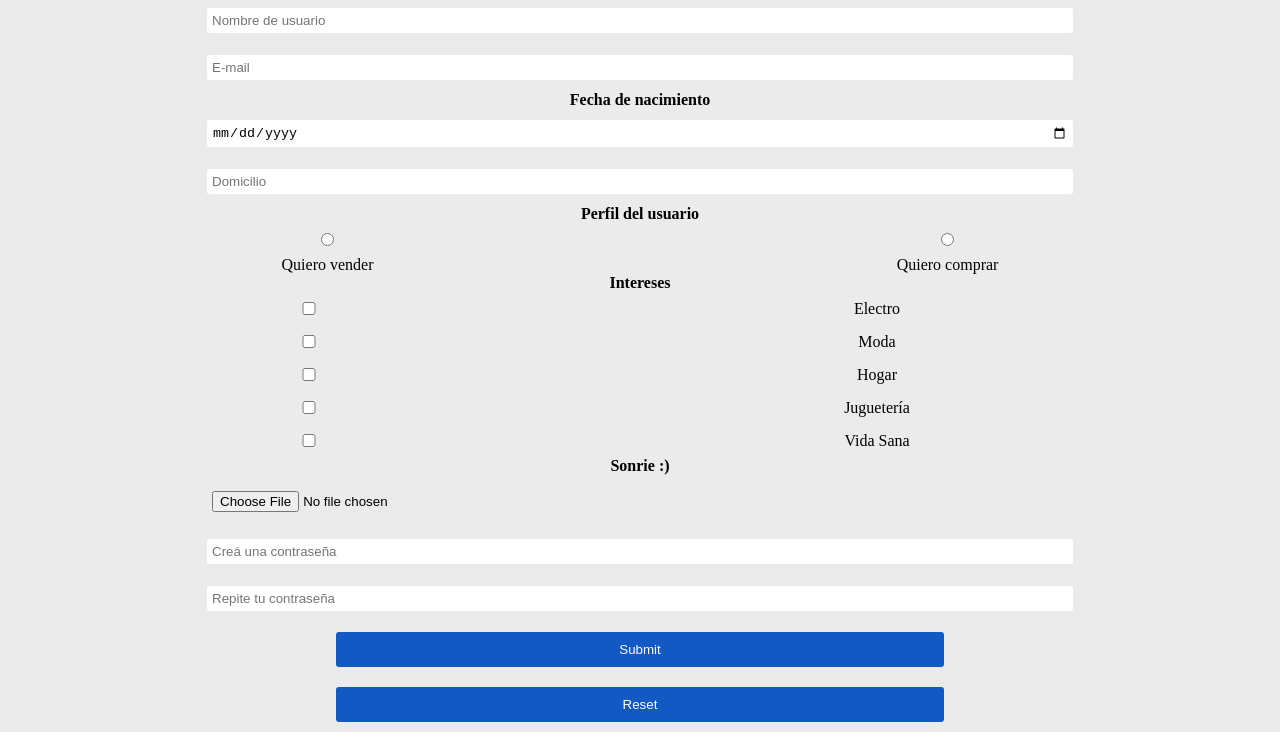
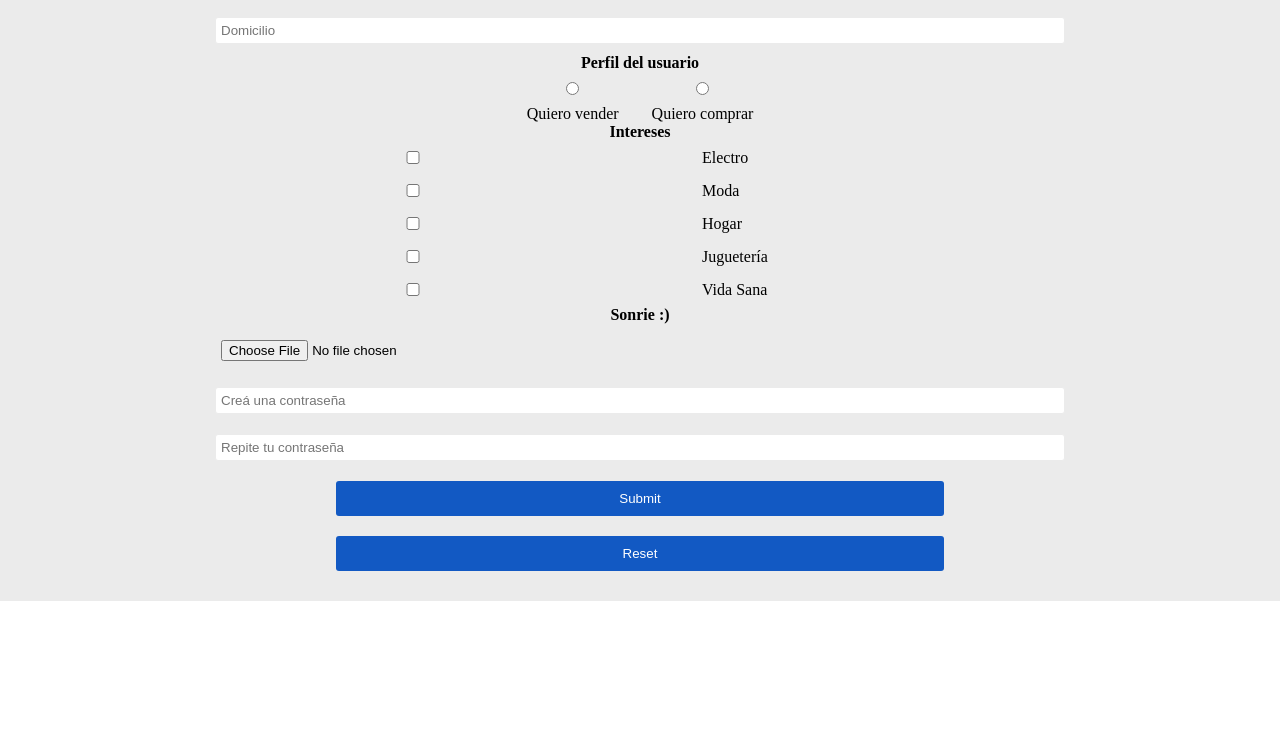
Before and after one commit to RodrigoIvanGonzalez/mercadoLiebre, a website: page view/register.html in a window 1280 px wide. Shown: the part 407-1139 px from the top of the page. After the commit the page ends 1008 px from the top, so only its background shows below. Drawn offline with Linux system fonts and the light colour scheme.

Commit message:
agregado de estilos a register

```diff
--- a/public/css/stylesRegister.css
+++ b/public/css/stylesRegister.css
@@ -35,17 +35,19 @@ h4{
     display: flex;
     flex-wrap: wrap;
     align-items: center;
-    justify-content: space-around;
+    justify-content: center;
 }
 .categories-interests{
     display: flex;
     flex-wrap: wrap;
     align-items: center;
+    justify-content: center;
 }
 .categories-interests input{
     width: 45%;
 }
 .categories-interests label{
+    text-align: left;
     width: 45%;
 }
 
@@ -61,3 +63,17 @@ h4{
     color: white;
     padding: 10px;
 }
+
+@media (min-width: 769px){
+
+.main-header img {
+    max-width: 700px;
+    text-align: center;
+}
+input{
+    max-width: 850px;
+}
+.categories-interests{
+    justify-content: end;
+}
+}
--- a/view/register.html
+++ b/view/register.html
@@ -43,6 +43,7 @@
                 </label>
             </div>
             <h4>Perfil del usuario</h4>
+            <div class="profile-container">
             <div class="user-profile">
                 <label>
                     <input type="radio" name="tipoPerfil">Quiero vender
@@ -50,6 +51,7 @@
                 <label>
                     <input type="radio" name="tipoPerfil">Quiero comprar
                 </label>
+            </div>
             </div>
             <h4>Intereses</h4>
             <div class="categories-interests">
```
